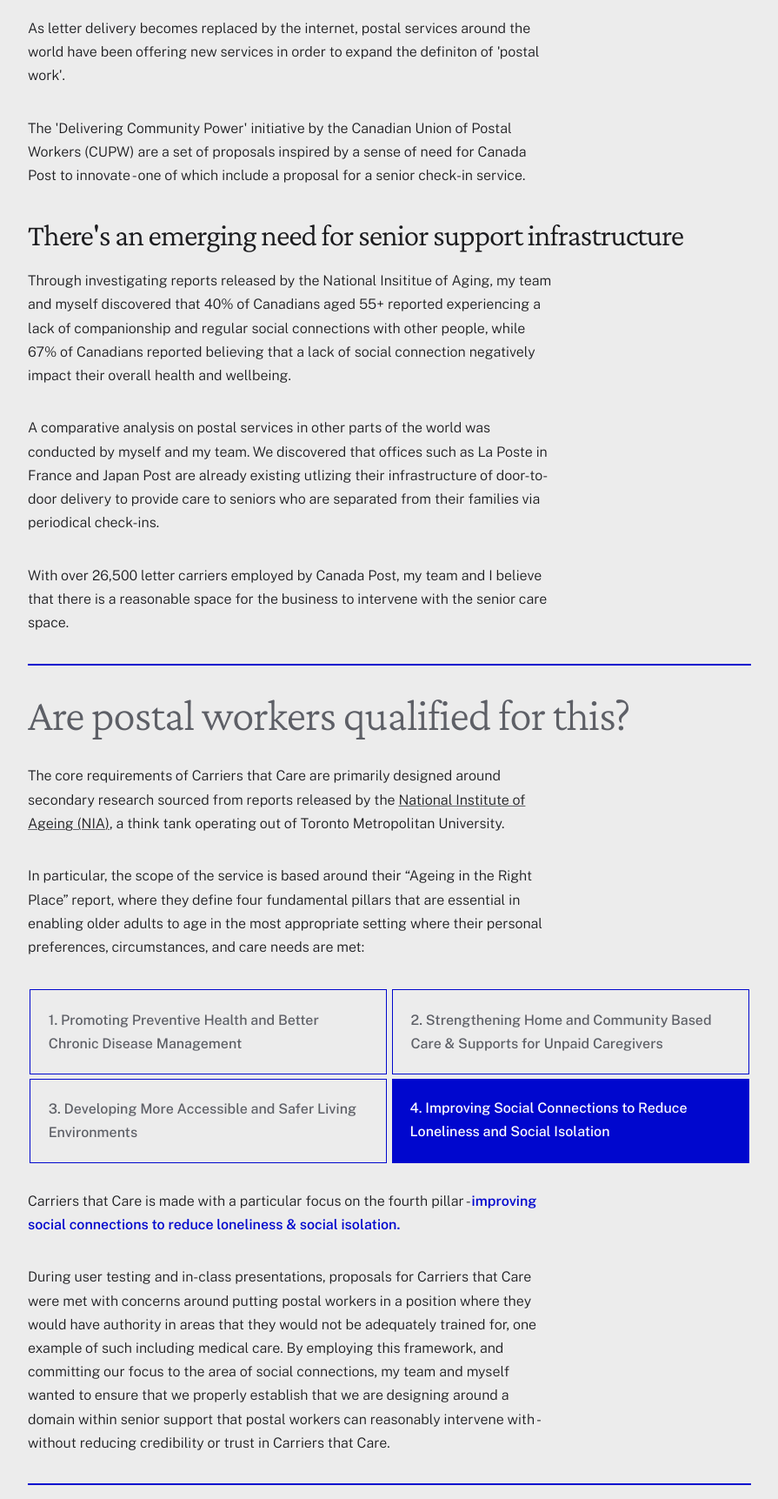
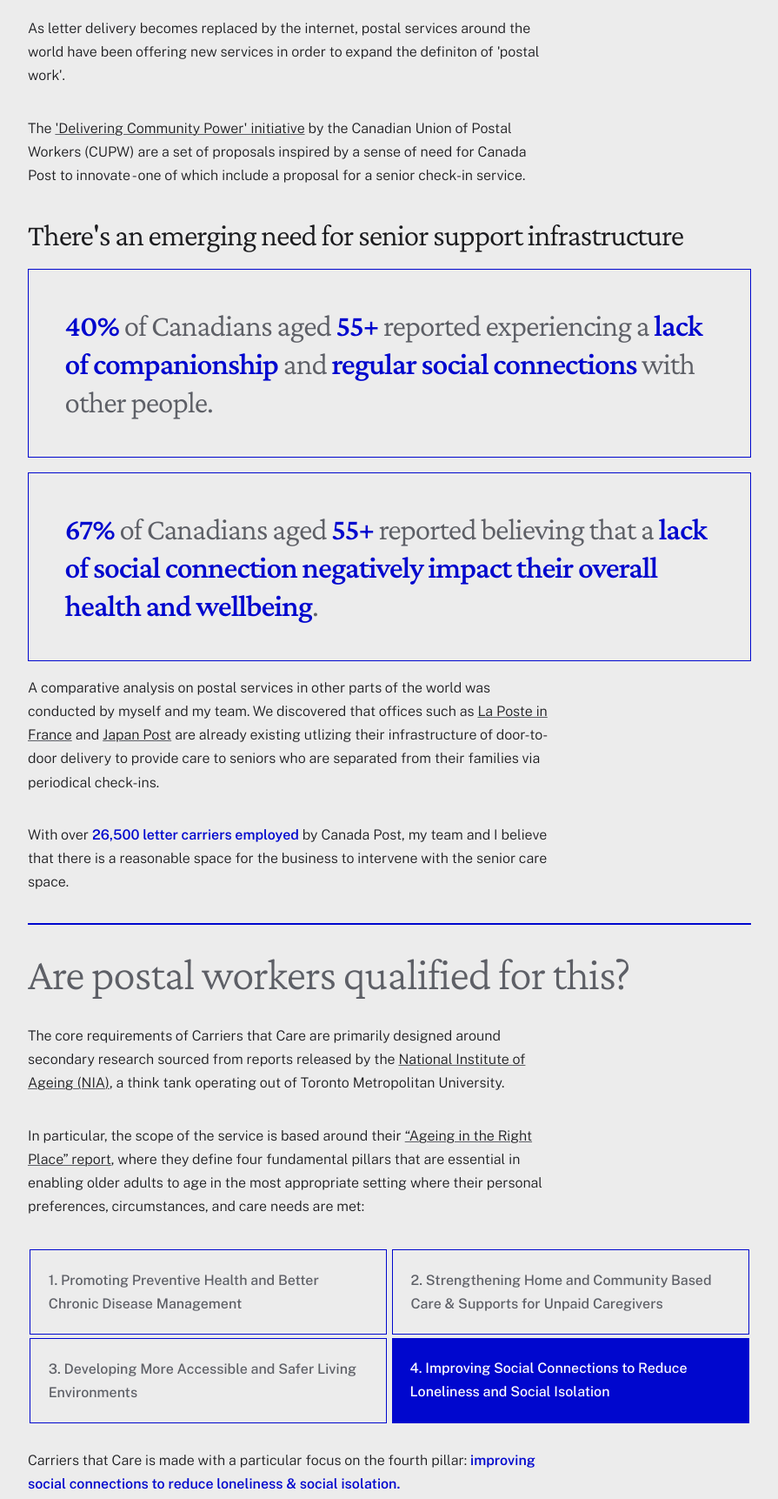
Before and after one commit to erikawawawa/erikawawawa.github.io, an Astro site: page /carriersthatcare in a window 1280 px wide. Shown: the part 2820-4543 px from the top of the page at 87% size, without its empty margins (352-1247 px from the left). Built offline with nearby package versions, Linux system fonts and the light colour scheme; Astro itself is replaced by a stand-in of ours; a web font is replaced by a local one.

Commit message:
Update carriersthatcare.astro

```diff
--- a/src/pages/carriersthatcare.astro
+++ b/src/pages/carriersthatcare.astro
@@ -77,7 +77,7 @@
 
   <hr />
 
-  <h3>(THE OPPORTUNITY)</h3>
+  <h3>THE OPPORTUNITY</h3>
   <div style="padding:56.25% 0 0 0;position:relative;">
     <iframe
       src="https://player.vimeo.com/video/892041896?h=7962b203ac"
@@ -94,11 +94,19 @@
     of 'postal work'.
   </p>
   <p>
-    The 'Delivering Community Power' initiative by the Canadian Union of Postal
+    The <a href="https://www.deliveringcommunitypower.ca/our_plan"  target="_blank">'Delivering Community Power' initiative</a> by the Canadian Union of Postal
     Workers (CUPW) are a set of proposals inspired by a sense of need for Canada
     Post to innovate - one of which include a proposal for a senior check-in
     service.
   </p>
+
+  <!-- <div class="callout-inverted">
+    <h3>Examples from around the world</h3>
+    <div class="grid-twocolumn">
+      <h4>Japan Post</h4>
+      <h4>La Poste (France)</h4>
+    </div>
+  </div> -->
 
   <div class="grid-twocol">
     <div>
@@ -161,23 +169,32 @@
       </h3> -->
 
       <h3>There's an emerging need for senior support infrastructure</h3>
-      <p>
+      <!-- <p>
         Through investigating reports released by the National Insititue of
         Aging, my team and myself discovered that 40% of Canadians aged 55+
         reported experiencing a lack of companionship and regular social
         connections with other people, while 67% of Canadians reported believing
         that a lack of social connection negatively impact their overall health
         and wellbeing.
-      </p>
+      </p> -->
+      <h3 class="callout-inverted"><span class="bluetext">40%</span> of Canadians aged <span class="bluetext">55+</span> reported experiencing a <span class="bluetext">lack of companionship</span> and <span class="bluetext">regular social connections</span> with other people.</h3>
+      <h3 class="callout-inverted"><span class="bluetext">67%</span> of Canadians aged <span class="bluetext">55+</span> reported believing
+        that a <span class="bluetext">lack of social connection negatively impact their overall health
+        and wellbeing</span>.</h3>
+
       <p>
         A comparative analysis on postal services in other parts of the world
         was conducted by myself and my team. We discovered that offices such as
-        La Poste in France and Japan Post are already existing utlizing their
+        <a href="https://www.lapostegroupe.com/en/news/watch-over-my-parents--so-much-more-than-a-service" target="_blank">La Poste in France</a>
+        and
+        <a href="https://www.japanpost.jp/en/sustainability/society/healthy-living/others.html" target="_blank">Japan Post</a>
+        are already existing utlizing their
         infrastructure of door-to-door delivery to provide care to seniors who
         are separated from their families via periodical check-ins.
       </p>
+
       <p>
-        With over 26,500 letter carriers employed by Canada Post, my team and I
+        With over <span class="bluetext">26,500 letter carriers employed </span>by Canada Post, my team and I
         believe that there is a reasonable space for the business to intervene
         with the senior care space.
         <!-- With this opportunity and Canada Post's
@@ -214,12 +231,12 @@
       <p>
         The core requirements of Carriers that Care are primarily designed
         around secondary research sourced from reports released by the <a
-          href="https://www.niageing.ca/">National Institute of Ageing (NIA)</a
+          href="https://www.niageing.ca/"  target="_blank">National Institute of Ageing (NIA)</a
         >, a think tank operating out of Toronto Metropolitan University.
       </p>
       <p>
-        In particular, the scope of the service is based around their “Ageing in
-        the Right Place” report, where they define four fundamental pillars that
+        In particular, the scope of the service is based around their <a href="https://www.niageing.ca/airp"  target="_blank">“Ageing in
+        the Right Place” report</a>, where they define four fundamental pillars that
         are essential in enabling older adults to age in the most appropriate
         setting where their personal preferences, circumstances, and care needs
         are met:
@@ -243,8 +260,8 @@
 
       <br />
       <p>
-        Carriers that Care is made with a particular focus on the fourth pillar
-        - <span class="bluetext"
+        Carriers that Care is made with a particular focus on the fourth pillar:
+        <span class="bluetext"
           >improving social connections to reduce loneliness & social isolation.</span
         >
       </p>
@@ -598,12 +615,14 @@
     In their
     <a
       href="https://www.canadapost-postescanada.ca/cpc/en/our-company/financial-and-sustainability-reports/2022-annual-report/our-financial-results.page"
-    >
+       target="_blank"
+      >
       2022</a
     >
     and
     <a
       href="https://www.canadapost-postescanada.ca/cpc/en/our-company/financial-and-sustainability-reports/2023-annual-report/executive-summary.page"
+      target="_blank"
       >2023 financial reports</a
     >, Canada Post has revealed that letter delivery has been on the decline
     since 2005. In the parcel delivery space, they have been losing market share
@@ -618,6 +637,7 @@
     countries.
     <a
       href="https://www.newyorker.com/culture/annals-of-inquiry/in-france-elder-care-comes-with-the-mail"
+      target="_blank"
       >The New Yorker</a
     >
     has identified at least five other countries, including not only Japan and France,
```
